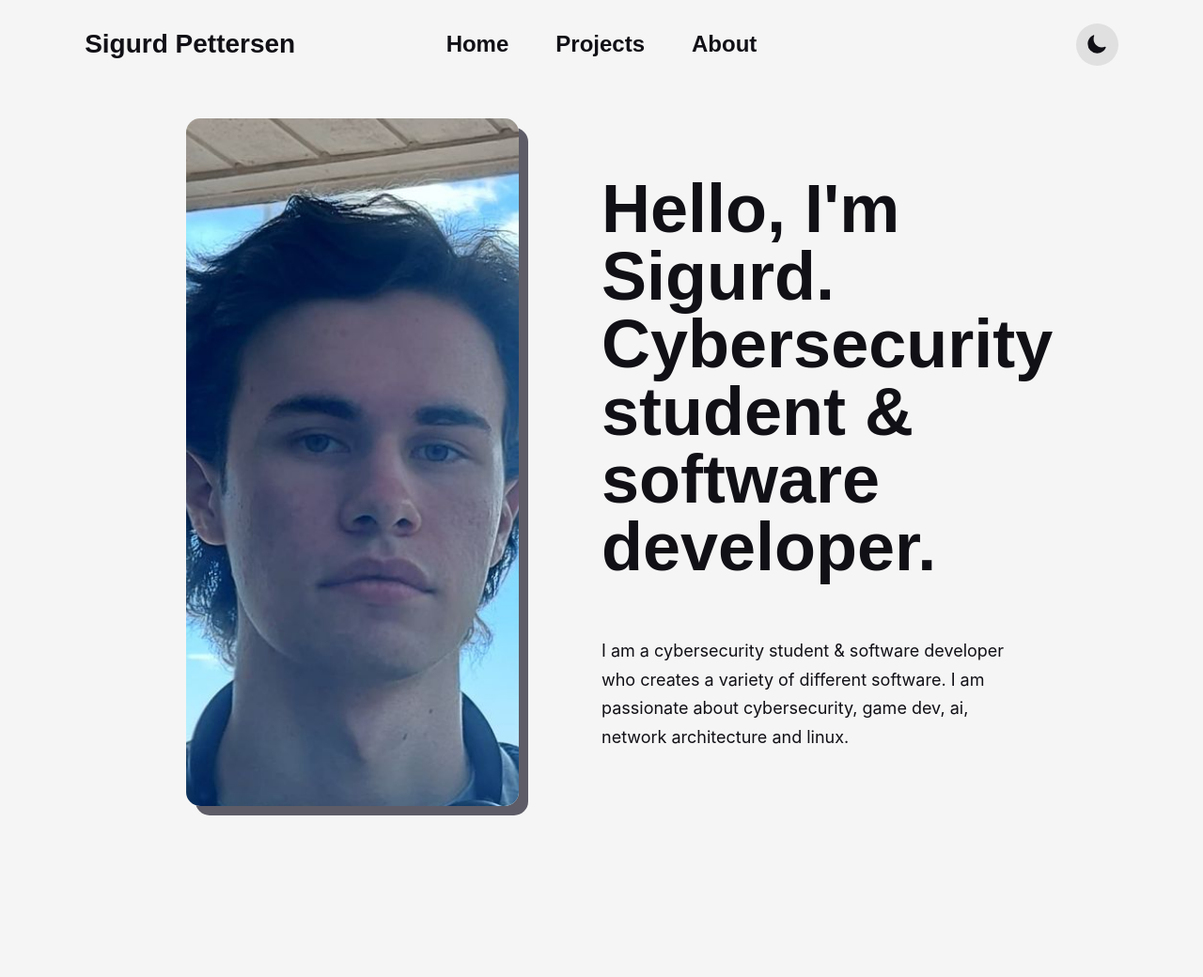
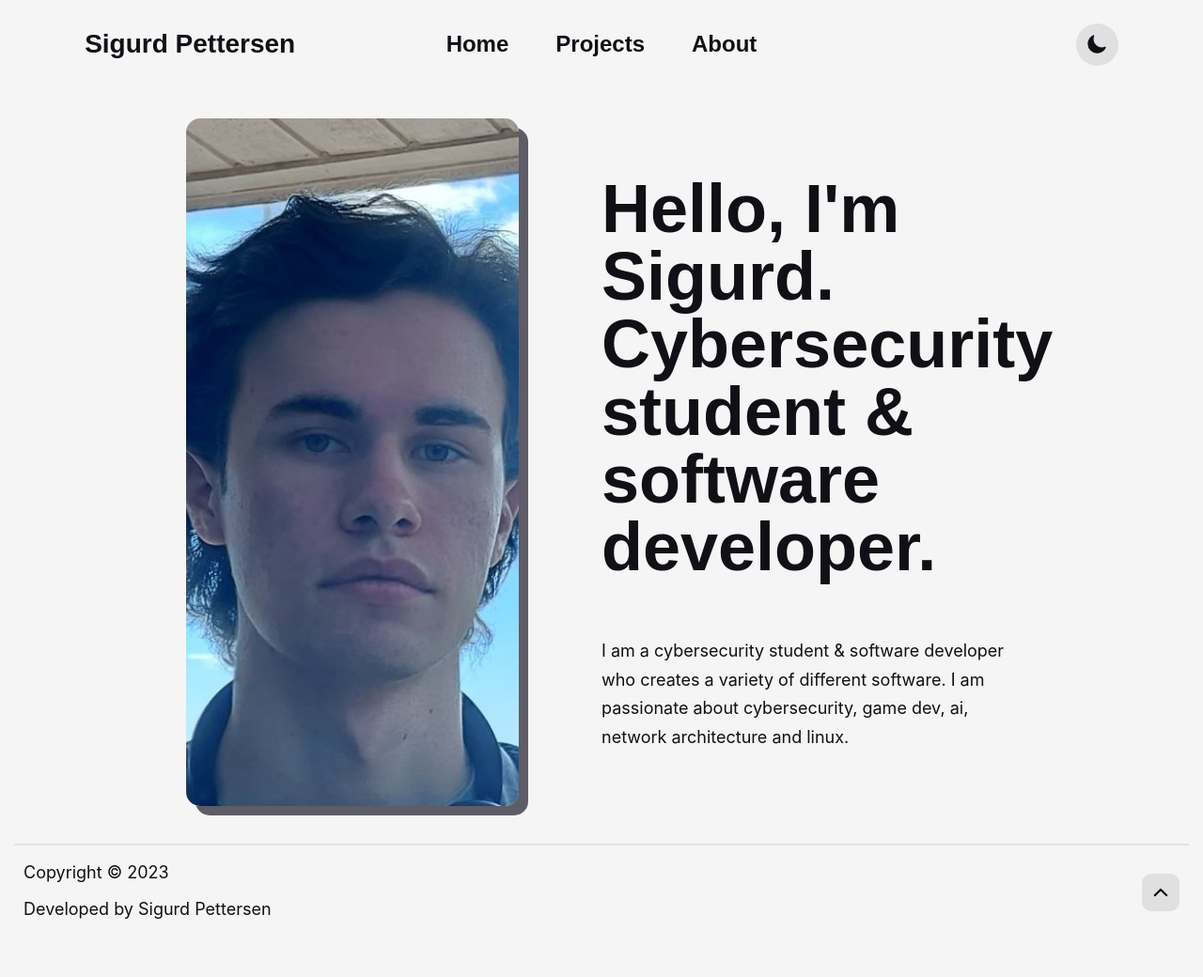
Before and after one commit to Serphyus/serphyus.github.io, a Jekyll site: the page built from index.html, in a window 1280 px wide. Shown: the whole page at 94% size. Built offline with Jekyll 4.4.1, drawn with Linux system fonts in a browser that asks for light colours; some web fonts are replaced; before the commit the page ends 900 px from its top, so only the background shows below that.

Commit message:
added footer section

```diff
--- /dev/null
+++ b/_includes/footer.html
@@ -0,0 +1,9 @@
+<div class="section footer">
+	<div class="copyright-text">
+		<p>Copyright © 2023</p>
+		<p>Developed by Sigurd Pettersen</p>
+	</div>
+	<div class="top-btn">
+		<ion-icon name="chevron-up"></ion-icon>
+	</div>
+</div>
--- a/_layouts/default.html
+++ b/_layouts/default.html
@@ -4,5 +4,6 @@
 	<body>
 		{% include header.html %}
 		{% include home.html %}
+		{% include footer.html %}
 	</body>
 </html>
--- a/assets/css/main.css
+++ b/assets/css/main.css
@@ -124,4 +124,29 @@ p {
   max-width: 1250px;
   margin: 40px auto 40px auto; }
 
+.footer {
+  border-top: 2px solid var(--text-light);
+  width: 100%;
+  display: flex;
+  justify-content: space-between; }
+
+.copyright-text {
+  height: 100px;
+  margin: auto 10px auto 10px; }
+
+.top-btn {
+  background-color: var(--bg-btn);
+  border-radius: 10px;
+  margin: auto 10px auto 10px;
+  width: 40px;
+  height: 40px;
+  text-align: center;
+  cursor: pointer; }
+  .top-btn ion-icon {
+    font-size: 22px;
+    height: inherit; }
+
+.top-btn:hover {
+  background-color: var(--bg-btn-hover); }
+
 /*# sourceMappingURL=main.css.map */
```
Also changed, not shown: src/styles/_footer.scss (added, +30 -0 lines), 1 other file.
